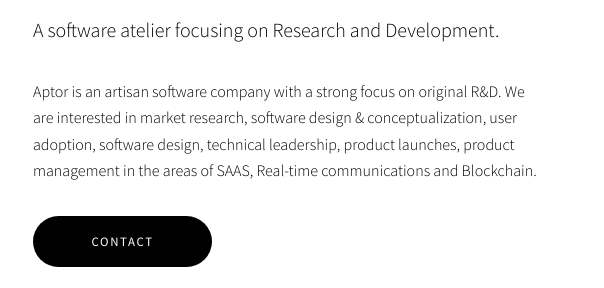
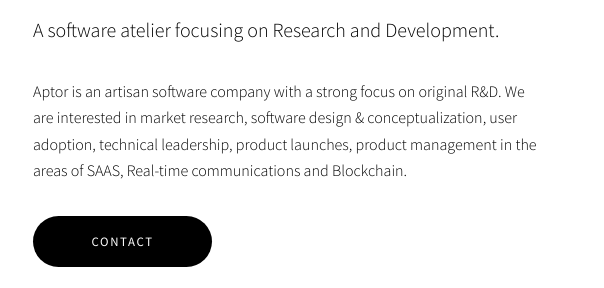
Before and after one commit to samaptor/aptor-site, a plain HTML site: page index.html in a window 1280 px wide. Shown: the part 298-586 px from the top of the page, 31-635 px from the left. Drawn offline with Linux system fonts and the light colour scheme; files that its build step writes are made by us from their sources.

Commit message:
Update index.html

```diff
--- a/index.html
+++ b/index.html
@@ -46,7 +46,7 @@
         <h1>Aptor Software</h1>
         <p class="major">A software atelier focusing on Research and Development.
 </p>
-        <p>Aptor is an artisan software company with a strong focus on original R&D. We are interested in market research, software design & conceptualization, user adoption, software design, technical leadership, product launches, product management in the areas of SAAS, Real-time communications and Blockchain.
+        <p>Aptor is an artisan software company with a strong focus on original R&D. We are interested in market research, software design & conceptualization, user adoption, technical leadership, product launches, product management in the areas of SAAS, Real-time communications and Blockchain.
 </p>
         <ul class="actions stacked">
             <li><a href="#first" class="button primary large wide smooth-scroll-middle">Contact</a></li>
```
